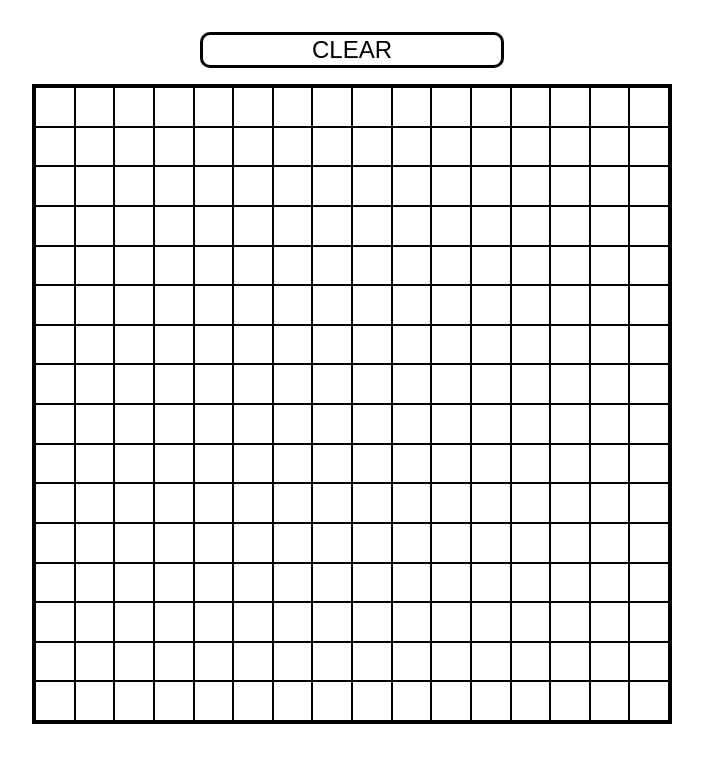
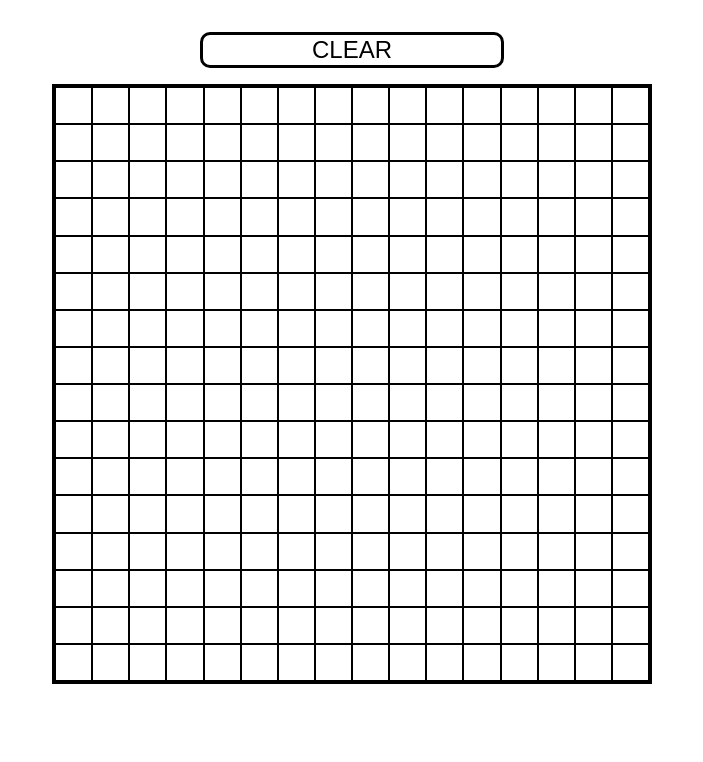
Before and after one commit to axylious/etch-a-sketch, a plain HTML site: page index.html in a window 1280 px wide. Shown: the whole page, without its empty margins (288-991 px from the left). Drawn offline with Linux system fonts and the light colour scheme.

Commit message:
size fix

```diff
--- a/style.css
+++ b/style.css
@@ -5,8 +5,8 @@
 
 .board {
     border: 3px solid black;
-    height: 50vw;
-    width: 50vw;
+    height: 75vh;
+    width: 75vh;
     display: grid;
     justify-content: stretch;
 }
```
